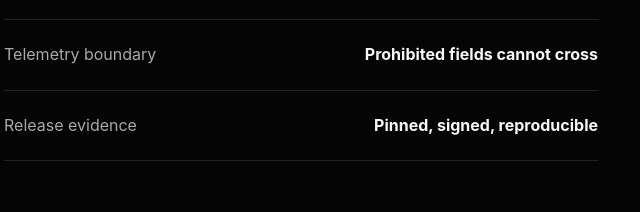
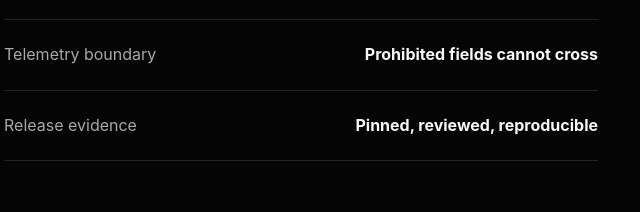
Before and after one commit to Quantumind-SSI/Haechi, a website: page website/index.html in a window 1280 px wide. Shown: the part 4335-4547 px from the top of the page, 632-1272 px from the left. Drawn offline with Linux system fonts and the light colour scheme.

Commit message:
Correct an unsupported claim in the release evidence bullet
Review of the previous commit found it asserted signed release evidence.
No artifact signing or SBOM generation exists: the only match for sign
in the workflows is Azure authentication.

Pinning and reproducibility are real, through commit-pinned actions,
digest-pinned images, lockfiles and trimmed builds, as is dependency
review. Signing is not, so the claim now states what is true.

```diff
--- a/website/index.html
+++ b/website/index.html
@@ -387,7 +387,7 @@
             </div>
             <div>
               <span>Release evidence</span
-              ><strong>Pinned, signed, reproducible</strong>
+              ><strong>Pinned, reviewed, reproducible</strong>
             </div>
           </div>
         </div>
```
